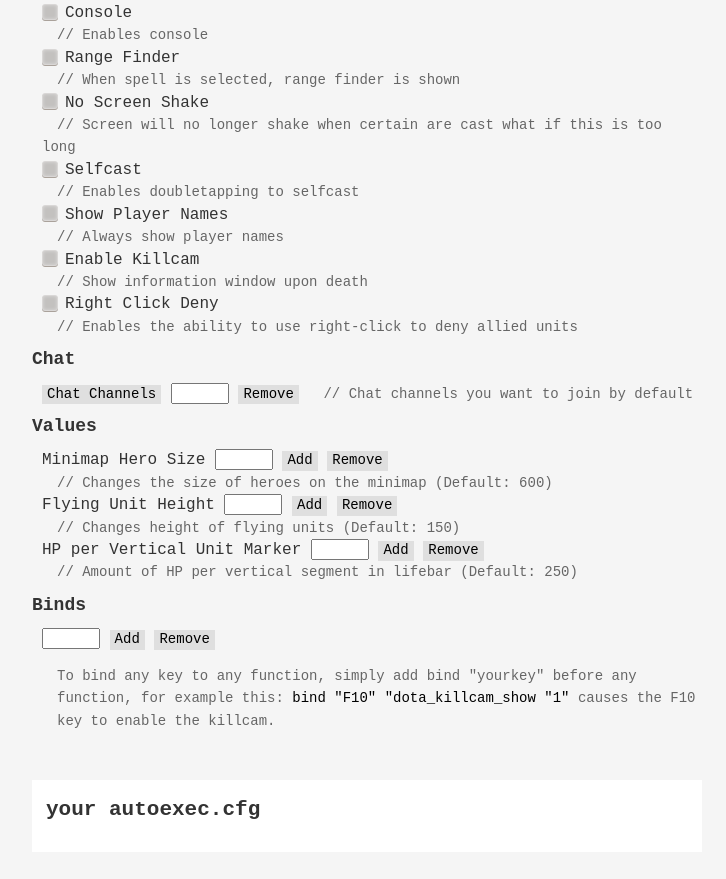
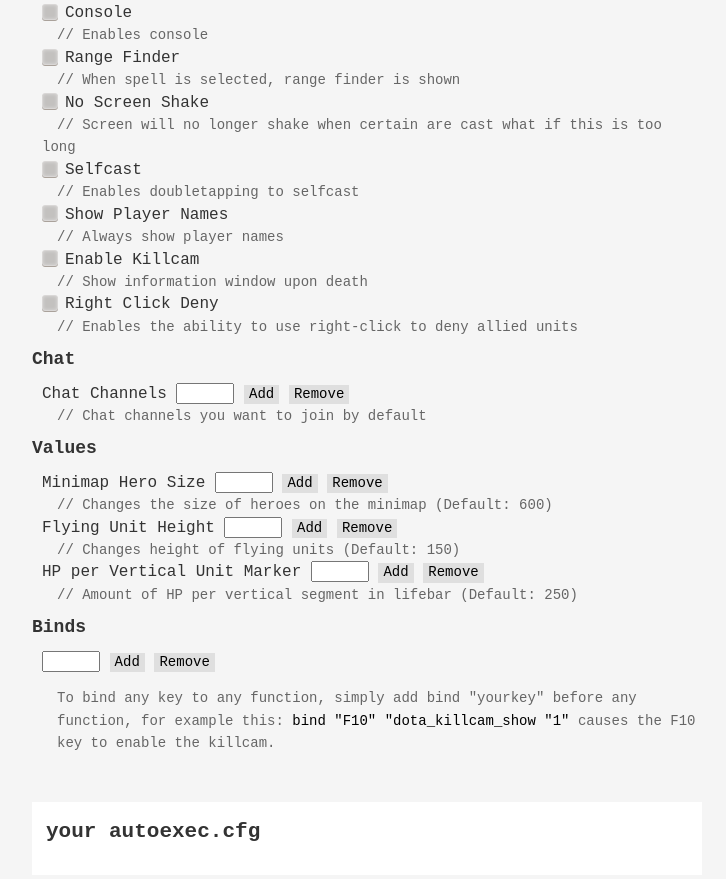
Before and after one commit to Nickomang/Autoexec.cfg-Generator, a plain HTML site: page index.html in a window 1280 px wide. Shown: the part 832-1711 px from the top of the page, without its empty margins (273-999 px from the left). Drawn offline with Linux system fonts and the light colour scheme; a script that the page names is missing.

Commit message:
Button fix
- Fixed chat channel button

```diff
--- a/index.html
+++ b/index.html
@@ -104,9 +104,11 @@
                 <p class="info">// Sets netgraph vertical placement, 100 is below the scoreboard</p>
                 <br>  -->
             <h1>Chat</h1>
-                <button for="chat">Chat Channels</button>
+                <span>Chat Channels</span>
                 <input type="text" id="chat"/>
+                <button for="chat">Add</button>
                 <button for="chat" class="remove">Remove</button>
+                <br>
                 <p class="info">// Chat channels you want to join by default</p>
                 <br>
             <h1>Values</h1>
```
